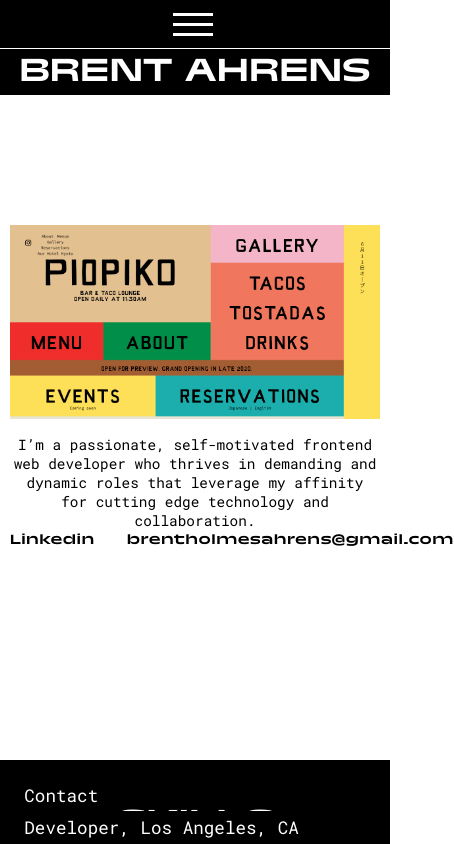
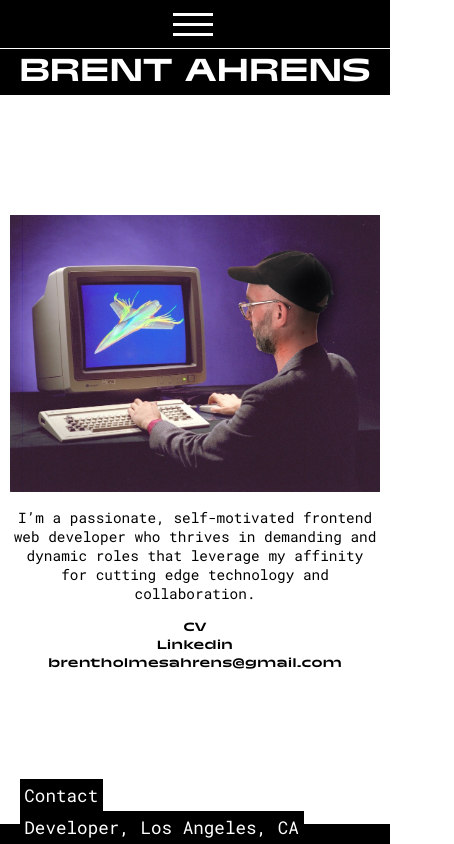
Before and after one commit to brentahrens1/brent-ahrens-new-portfolio, a React (Create React App) app: page /about in a window 390 px wide. Shown: the top 844 px of the page, 454 px wide, since content can reach past the window. Built offline with nearby package versions, Linux system fonts and the light colour scheme.

Commit message:
adds new about image and styling

```diff
--- a/src/components/About/About.js
+++ b/src/components/About/About.js
@@ -3,7 +3,7 @@ import React from 'react'
 import '../../sass/_about.scss'
 import '../../sass/_home.scss'
 
-import fill from '../../images/websites/piopiko.png'
+import BrentAbout from '../../images/about/brent-about.jpeg'
 
 import CV from '../../cv/BrentAhrens_Resume.pdf'
 
@@ -14,7 +14,7 @@ const About = () => {
                 <div className="project__inner">
                     <div className="project__content">
                             <div className="project__image">
-                                <img src={fill} alt="filler" />
+                                <img src={BrentAbout} alt="Brent Ahrens | Frontend Developer" />
                             </div>
                         <p className="project__description">I’m a passionate, self-motivated frontend web developer who thrives in demanding and dynamic roles that leverage my affinity for cutting edge technology and collaboration.</p>
                         <div className="project__description-contact">
--- a/src/sass/_about.scss
+++ b/src/sass/_about.scss
@@ -1,20 +1,23 @@
 .about {
     width: 100%;
     height: 100%;
+    margin-top: 2rem;
 
     .project {
         position: sticky;
         top: 0;
 
+        .project__image {
+            width: 35rem;
+        }
+
         .project__description-contact {
+            width: 35vw;
+            min-width: 400px;
+            margin: 1rem auto;
             display: flex;
             flex-direction: row;
-            justify-content: center;
-            margin-left: 1rem;
-
-            p:not(:nth-child(1)) {
-                margin-left: 2rem;
-            }
+            justify-content: space-between;
 
             p, a:link, a:visited {
                 color: #000;
@@ -58,6 +61,17 @@
 
 @media (max-width: 600px) {
     .about {
+        margin-top: 4rem;
+
+        .project {
+            .project__description-contact{
+                width: 80%;
+                min-width: 80%;
+                flex-direction: column;
+                font-size: .9rem;
+            }
+        }
+
         .skills {
             padding: 1rem;
             &__list, &__contact {
```
Also changed, not shown: src/images/about/brent-about.jpeg (added).
